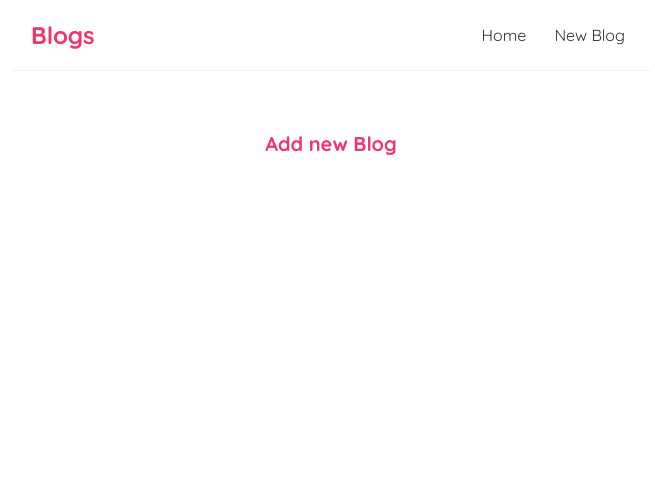
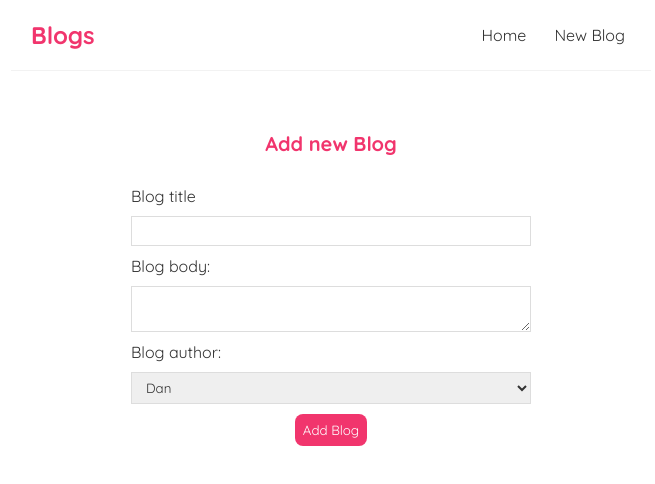
Before and after one commit to Zemelev/React_test-Blog-app, a React (Create React App) app: page /create in a window 1280 px wide. Shown: the top 484 px of the page, without its empty margins (309-964 px from the left). Built offline with nearby package versions, Linux system fonts and the light colour scheme.

Commit message:
React test Blog App || Create Blog Form

```diff
--- a/src/Create.js
+++ b/src/Create.js
@@ -1,7 +1,36 @@
+import { useState } from "react";
+
 const Create = () => {
+    const [ title, setTitle ] = useState('');
+    const [ body, setBody ] = useState('');
+    const [ author, setAuthor ] = useState('dan');
+
+    const handleSubmit = (e) => {
+        e.preventDefault();
+        const blog = {title, body , author};
+
+        console.log(blog)
+    }
+
     return (
         <div className="create">
             <h2>Add new Blog</h2>
+            <form onSubmit={handleSubmit}>
+                <label>
+                    Blog title
+                </label>
+                <input type="text" required value={title} onChange={(e) => setTitle(e.target.value)}/>
+                <label>
+                    Blog body:
+                </label>
+                <textarea required value={body} onChange={(e) => setBody(e.target.value)}></textarea>
+                <label>Blog author:</label>
+                <select value={author} onChange={(e) => setAuthor(e.target.value)}>
+                    <option value="dan">Dan</option>
+                    <option value="nick">Nick</option>
+                </select>
+                <button>Add Blog</button>
+            </form>
         </div>
      );
 }
```
